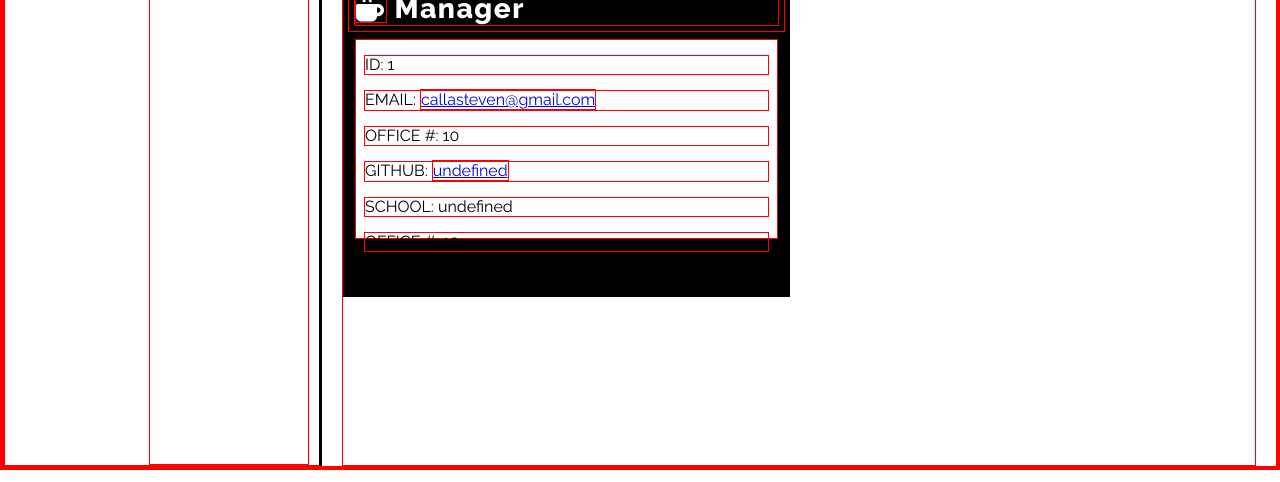
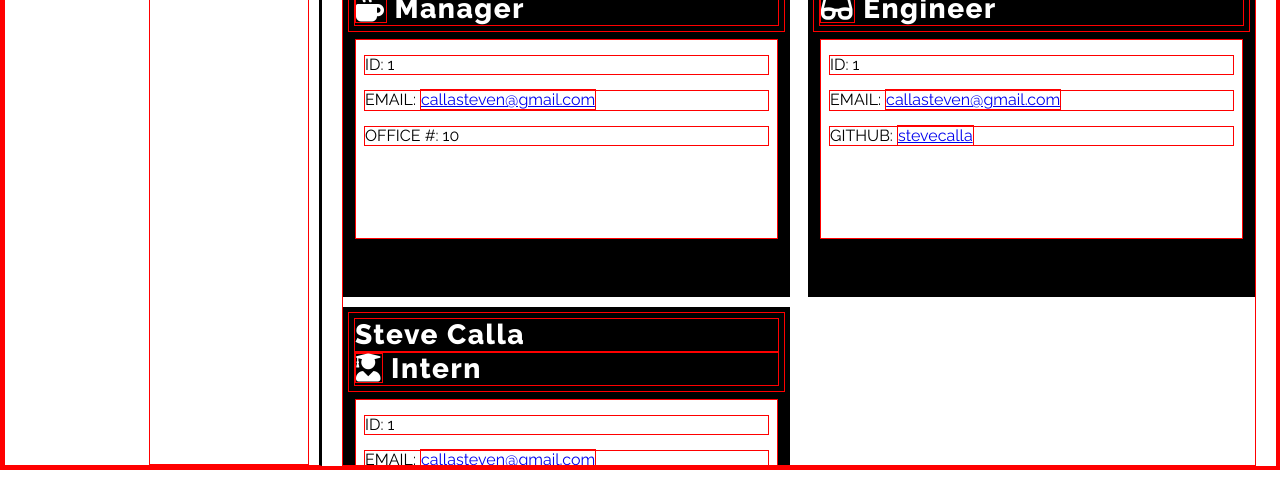
Before and after one commit to stevecalla/file-mover-edx, a website: page index-draft.html in a window 1280 px wide. Shown: the part 318-800 px from the top of the page. Drawn offline with nearby package versions, Linux system fonts and the light colour scheme; a web font is replaced by a local one.

Commit message:
Misc changes

```diff
--- a/index-draft.html
+++ b/index-draft.html
@@ -66,10 +66,31 @@
           <div class="employee-details">
             <p class="list-items">ID: 1</p>
             <p class="list-items">EMAIL: <a href="mailto:callasteven@gmail.com">callasteven@gmail.com</a></p>
-            <p class="list-items ">OFFICE #: 10</p>
-            <p class="list-items hide">GITHUB: <a href="https://github.com/undefined" target="_blank" tile="Github">undefined</a></p>
-            <p class="list-items hide">SCHOOL: undefined</p>
             <p class="list-items">OFFICE #: 10</p>
+          </div>
+        </div>
+        <div class="employee">
+          <div class="titles">
+            <p>Steve Calla</p>
+            <p><i class="fas fa-glasses"></i> Engineer</p>
+          </div>
+          <div class="employee-details">
+            <p class="list-items">ID: 1</p>
+            <p class="list-items">EMAIL: <a href="mailto:callasteven@gmail.com">callasteven@gmail.com</a></p>
+            <p class="list-items">GITHUB: <a href="https://github.com/getGitHubUserName() {
+    return this.gitHubUserName;
+  }" target="_blank" tile="Github">stevecalla</a></p>
+          </div>
+        </div>
+        <div class="employee">
+          <div class="titles">
+            <p>Steve Calla</p>
+            <p><i class="fas fa-user-graduate"></i> Intern</p>
+          </div>
+          <div class="employee-details">
+            <p class="list-items">ID: 1</p>
+            <p class="list-items">EMAIL: <a href="mailto:callasteven@gmail.com">callasteven@gmail.com</a></p>
+            <p class="list-items">SCHOOL: Oxford</p>
           </div>
         </div>
         </article>
--- a/package.json
+++ b/package.json
@@ -4,7 +4,7 @@
   "description": "",
   "main": "index.js",
   "scripts": {
-    "test": "jest --coverage --watch"
+    "test": "jest --watchAll --coverage"
   },
   "repository": {
     "type": "git",
```
Also changed, not shown: dist/js/app.js.
